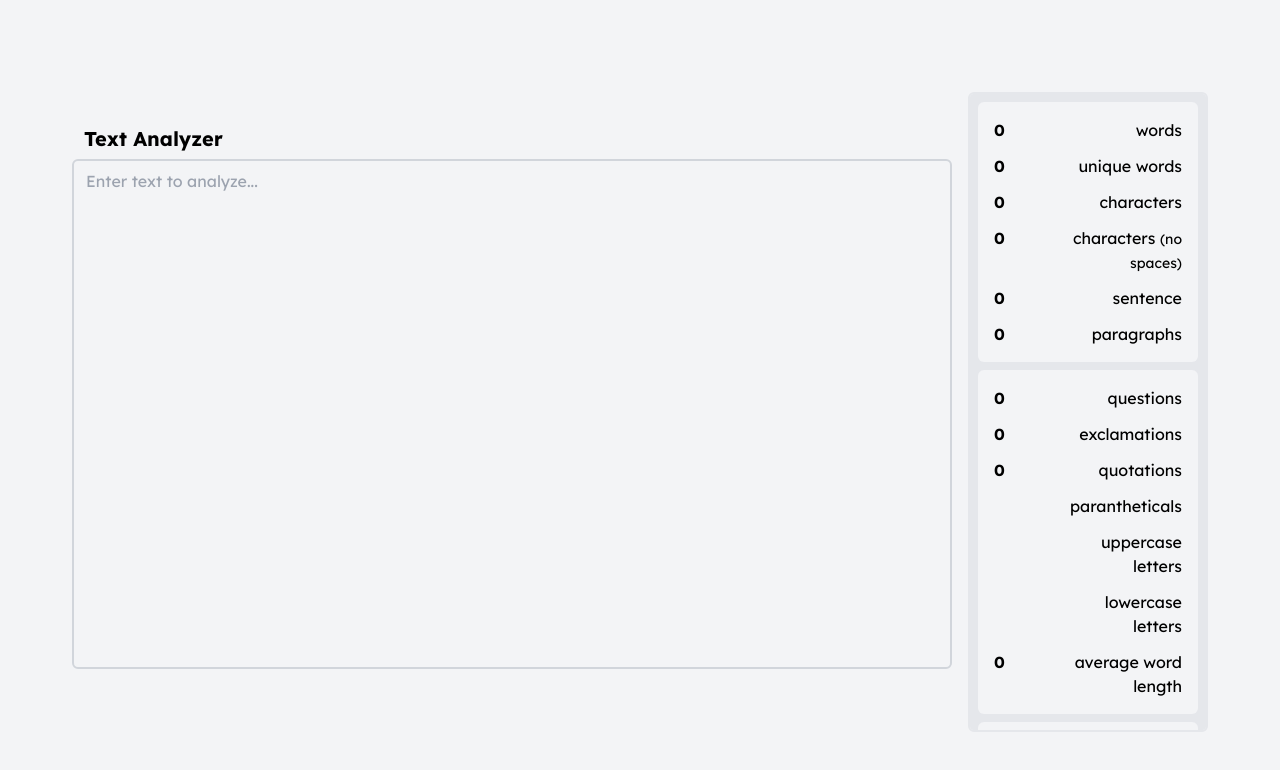
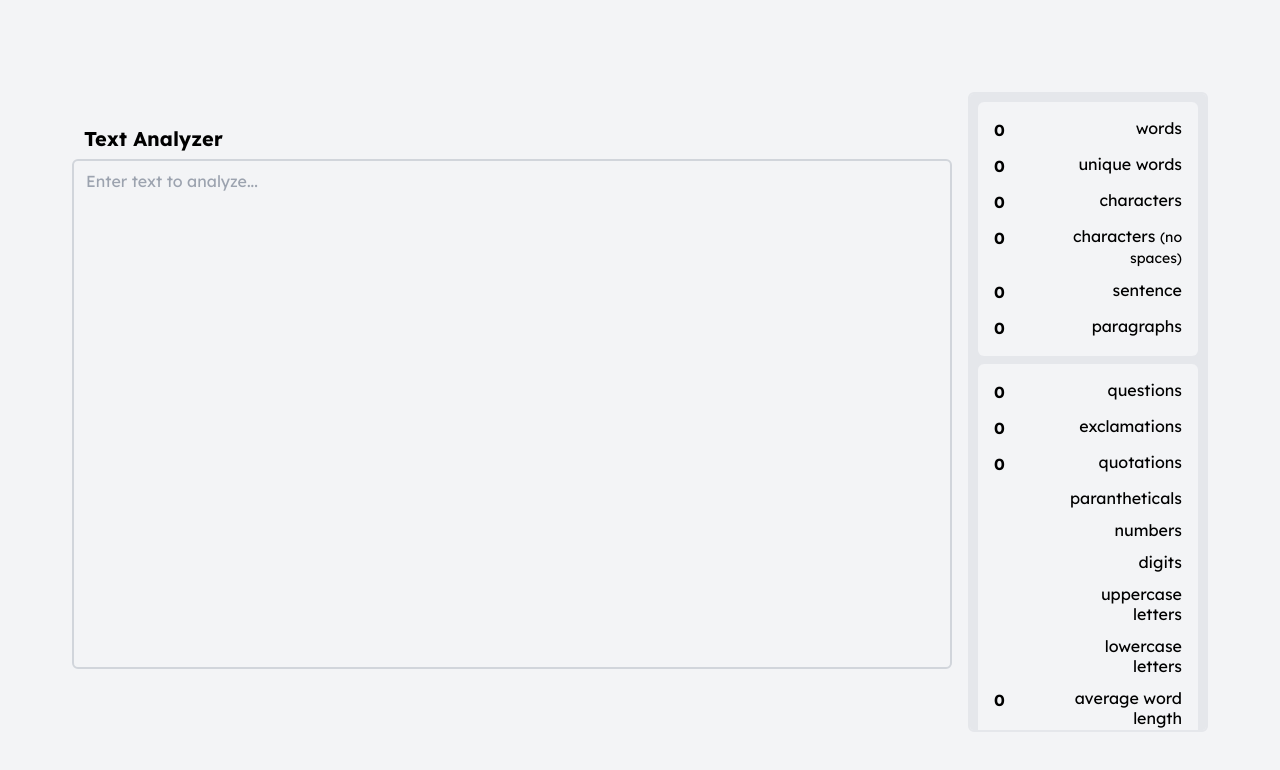
Before and after one commit to jakeo-dev/text-analyzer, a Next.js app: page / in a window 1280 px wide. Shown: the top 770 px of the page. Built offline with nearby package versions, Linux system fonts and the light colour scheme.

Commit message:
add digits & numbers count

```diff
--- a/src/pages/index.tsx
+++ b/src/pages/index.tsx
@@ -313,6 +313,16 @@ export default function Home() {
             </div>
 
             <div className="statDiv">
+              <span className="statNum">{inputText.match(/[0-9]+([.,]?[0-9]+)?/g)?.length}</span>
+              <span className="statName">numbers</span>
+            </div>
+
+            <div className="statDiv">
+              <span className="statNum">{inputText.match(/[0-9]/g)?.length}</span>
+              <span className="statName">digits</span>
+            </div>
+
+            <div className="statDiv">
               <span className="statNum">{inputText.match(/[A-Z]/g)?.length}</span>
               <span className="statName">uppercase letters</span>
             </div>
@@ -363,7 +373,7 @@ export default function Home() {
               <span className="statTitle">Longest words</span>
               {longestWords(getActualWords(inputText))
                 .slice(0, 5)
-                .map(([word], index) => (
+                .map(([word /* , length */], index) => (
                   <div className="statDiv" key={index}>
                     <span className="statNum">{word}</span>
                     {/* <span className="statName">{length}</span> */}
@@ -392,6 +402,15 @@ export default function Home() {
             </div>
 
             <div className="statDiv">
+              {/* average 0.7 words per second; 40 words per minute */}
+              <span className="statNum">
+                {Math.trunc(wordCount(inputText) / 0.7 / 60)} min{" "}
+                {((wordCount(inputText) / 0.7) % 60).toFixed(0)} sec
+              </span>
+              <span className="statName">avg typing time</span>
+            </div>
+
+            <div className="statDiv">
               {/* average 1.16 characters (no spaces) per second; 70 characters (no spaces) per minute */}
               <span className="statNum">
                 {Math.trunc(
@@ -406,15 +425,6 @@ export default function Home() {
               </span>
               <span className="statName">avg handwriting time</span>
             </div>
-
-            <div className="statDiv">
-              {/* average 0.7 words per second; 40 words per minute */}
-              <span className="statNum">
-                {Math.trunc(wordCount(inputText) / 0.7 / 60)} min{" "}
-                {((wordCount(inputText) / 0.7) % 60).toFixed(0)} sec
-              </span>
-              <span className="statName">avg typing time</span>
-            </div>
           </div>
         </div>
       </div>
--- a/src/styles/globals.css
+++ b/src/styles/globals.css
@@ -16,7 +16,7 @@
   }
 
   .statName {
-    @apply block text-right flex-1;
+    @apply block text-right flex-1 leading-5;
   }
 
   .statTitle {
```
